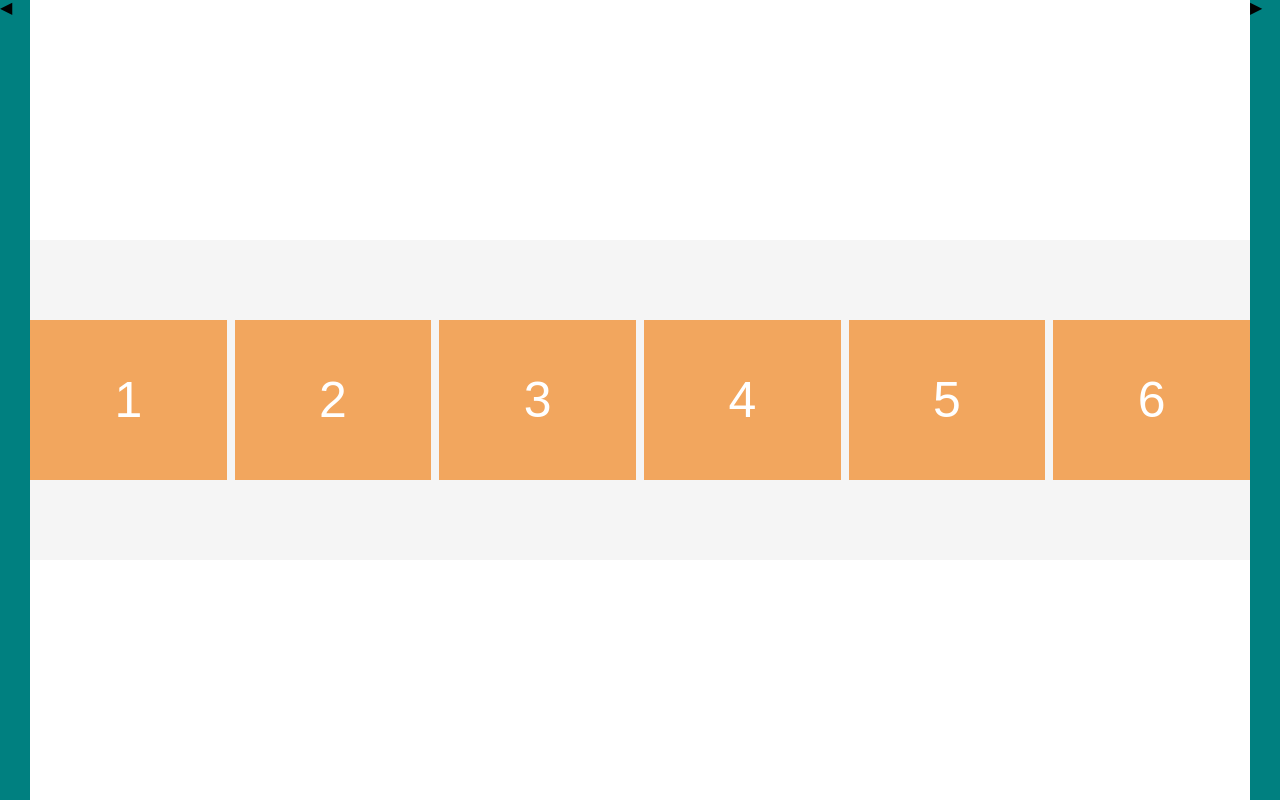
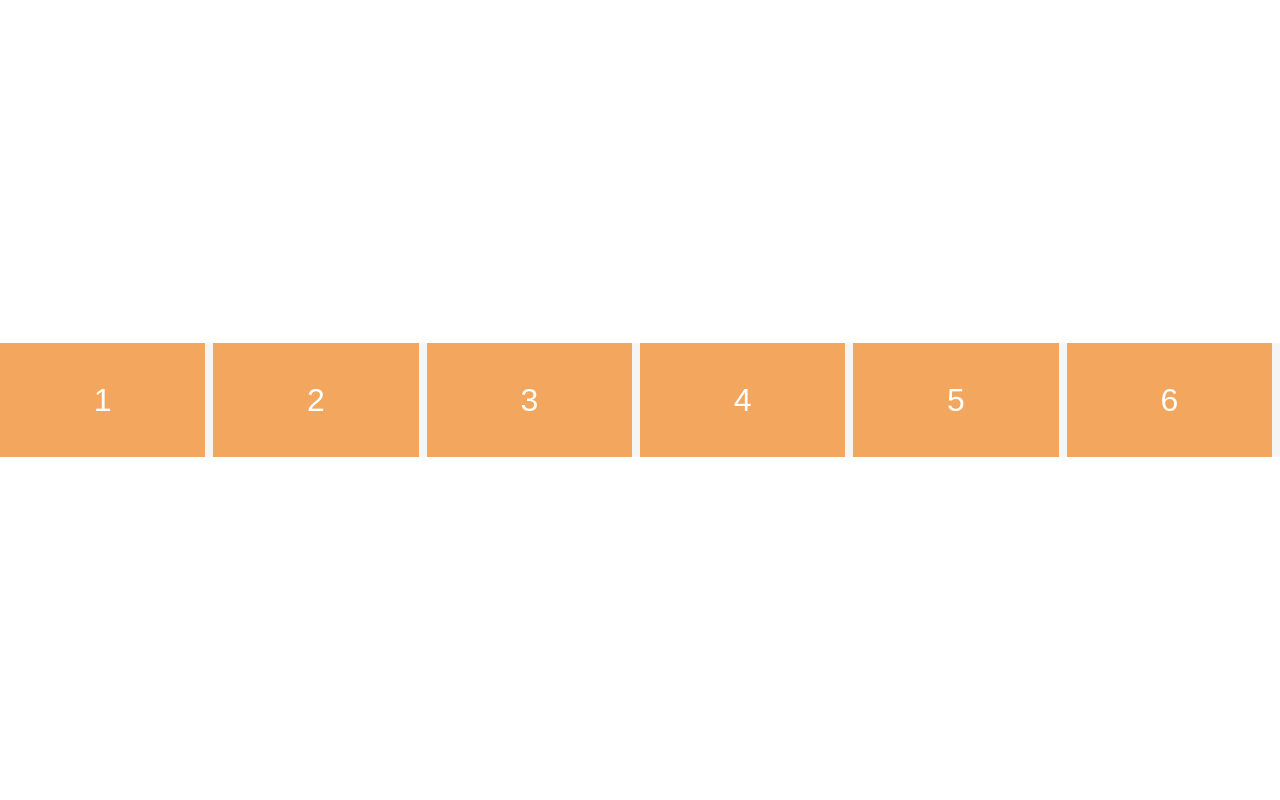
Before and after one commit to WonWoo-Shin/my-carousel, a React (Vite) app: page / in a window 1280 px wide. Built offline with nearby package versions, Linux system fonts and the light colour scheme.

Commit message:
가로 세로 비율 고정

```diff
--- a/src/App.tsx
+++ b/src/App.tsx
@@ -1,7 +1,15 @@
 import { useEffect, useRef, useState } from "react";
-import { Button, Carousel, Container, Item, Wrapper } from "./styles/style";
+import {
+  Button,
+  Carousel,
+  Container,
+  Item,
+  ItemContainer,
+  ItemParent,
+  Wrapper,
+} from "./styles/style";
 
-const itemLength = 14;
+const itemLength = 13;
 const items = Array.from({ length: itemLength }, (_, index) => index + 1);
 const showItem = 6;
 
@@ -11,7 +19,7 @@ export const App = () => {
   const [translate, setTranslate] = useState(0);
   const [isTransition, setIsTransition] = useState(false);
 
-  const itemRef = useRef<HTMLLIElement>(null);
+  const itemRef = useRef<HTMLDivElement>(null);
 
   const handleCarousel = (direction: "left" | "right") => {
     if (isTransition) return;
@@ -19,8 +27,6 @@ export const App = () => {
     const itemElement = itemRef.current;
     const itemWidth = itemElement?.getBoundingClientRect().width;
     if (!itemWidth) return;
-
-    console.log(itemWidth);
 
     const totalTranslate = (itemWidth + gap) * (itemLength - showItem);
     const maxDistance = (itemWidth + gap) * showItem;
@@ -45,23 +51,25 @@ export const App = () => {
   return (
     <Wrapper>
       <Container>
-        <Button $position="left" onClick={() => handleCarousel("left")}>
+        {/* <Button $position="left" onClick={() => handleCarousel("left")}>
           ◀
-        </Button>
+        </Button> */}
         <Carousel
           $gap={gap}
           $translate={translate}
           onTransitionEnd={() => setIsTransition(false)}
         >
           {items.map((item) => (
-            <Item ref={itemRef} key={item} $gap={gap} $showItem={showItem}>
-              {item}
-            </Item>
+            <ItemContainer key={item} $gap={gap}>
+              <ItemParent>
+                <Item ref={itemRef}>{item}</Item>
+              </ItemParent>
+            </ItemContainer>
           ))}
         </Carousel>
-        <Button $position="right" onClick={() => handleCarousel("right")}>
+        {/* <Button $position="right" onClick={() => handleCarousel("right")}>
           ▶
-        </Button>
+        </Button> */}
       </Container>
     </Wrapper>
   );
--- a/src/styles/globalstyle.tsx
+++ b/src/styles/globalstyle.tsx
@@ -17,7 +17,6 @@ time, mark, audio, video {
 	margin: 0;
 	padding: 0;
 	border: 0;
-	font-size: 100%;
 	font: inherit;
 	vertical-align: baseline;
 }
--- a/src/styles/style.tsx
+++ b/src/styles/style.tsx
@@ -6,6 +6,7 @@ export const Wrapper = styled.div`
   align-items: center;
   width: 100%;
   height: 100vh;
+  font-size: 4vh;
 `;
 
 export const Container = styled.div`
@@ -15,8 +16,6 @@ export const Container = styled.div`
   align-items: center;
   position: relative;
   width: 100%;
-  padding: 0 30px;
-  aspect-ratio: 4 / 1;
   background-color: whitesmoke;
 `;
 
@@ -34,14 +33,25 @@ export const Carousel = styled.ol<ICarouselProps>`
   transform: translate3d(-${(props) => props.$translate}px, 0, 0);
 `;
 
-export const Item = styled.li<{ $gap: number; $showItem: number }>`
+export const ItemContainer = styled.li<{ $gap: number }>`
+  flex: 0 0 calc(100% / 6 - ${(props) => props.$gap}px);
+  width: calc(100% / 6 - ${(props) => props.$gap}px);
+`;
+
+export const ItemParent = styled.div`
+  position: relative;
+  width: 100%;
+  padding-bottom: 55.7047%;
+`;
+
+export const Item = styled.div`
   display: flex;
   justify-content: center;
   align-items: center;
-  flex: 0 0 calc((100% - 5 * 8px) / 6);
+  position: absolute;
+  width: 100%;
   height: 100%;
   background-color: #f2a65e;
-  font-size: 50px;
   color: white;
   font-family: sans-serif;
 `;
```
